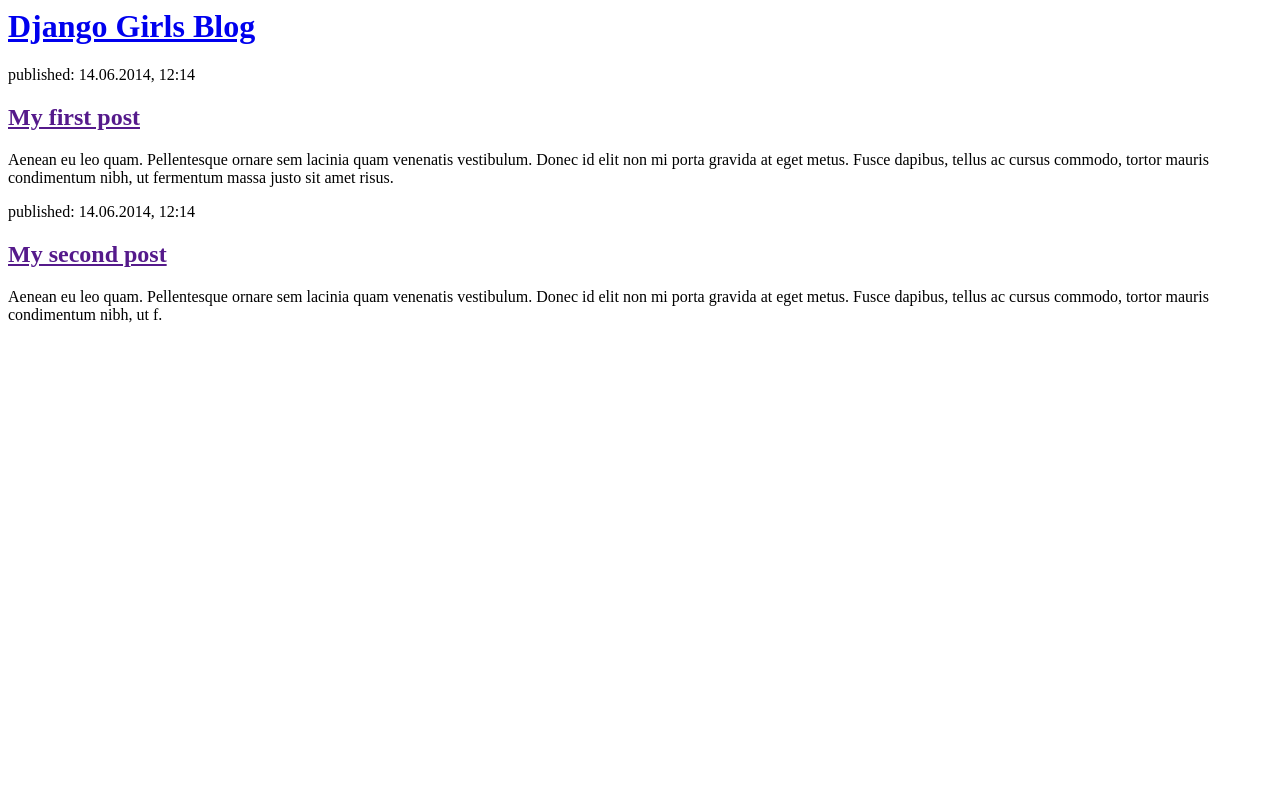
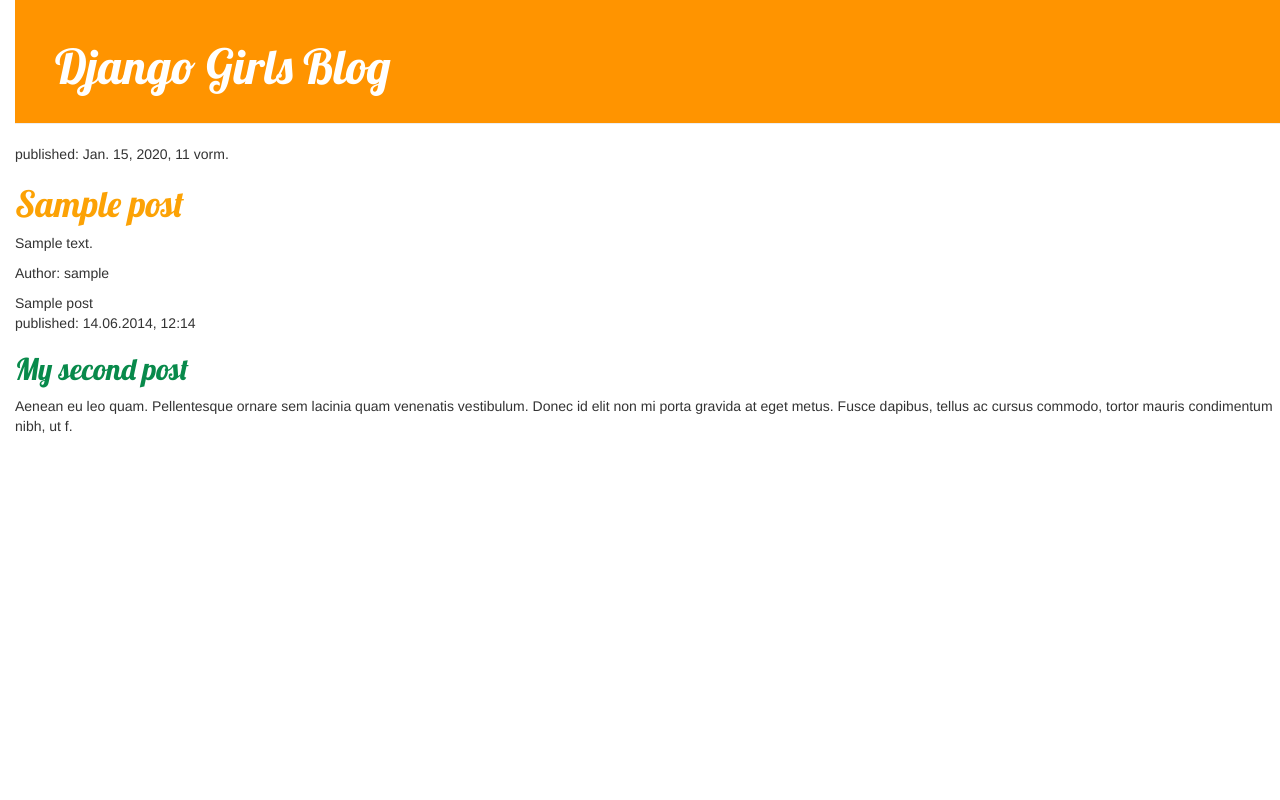
Before and after one commit to funnysunnyday/my-first-blog, a Django app: template blog/templates/blog/post_list.html in a window 1280 px wide. Run offline with Django 3.2, Linux system fonts and the light colour scheme; the template is opened without the code that fills it: values that come from a table or form of the project are taken from there, others are empty; tables that the repository leaves empty hold one stand-in row (values such as "Sample post"); some libraries are stand-ins or nearby versions.

Commit message:
Modified templates to display posts from database.

```diff
--- /dev/null
+++ b/blog/static/css/blog.css
@@ -0,0 +1,57 @@
+h1 a {
+    color: #FCA205;
+    font-family: 'Lobster';
+}
+h2 a {
+    color: #088A4B;
+    font-family: 'Lobster';
+}
+body {
+    padding-left: 15px;
+}
+.page-header {
+    background-color: #ff9400;
+    margin-top: 0;
+    padding: 20px 20px 20px 40px;
+}
+
+.page-header h1, .page-header h1 a, .page-header h1 a:visited, .page-header h1 a:active {
+    color: #ffffff;
+    font-size: 36pt;
+    text-decoration: none;
+}
+
+.content {
+    margin-left: 40px;
+}
+
+h1, h2, h3, h4 {
+    font-family: 'Lobster', cursive;
+}
+
+.date {
+    color: #828282;
+}
+
+.save {
+    float: right;
+}
+
+.post-form textarea, .post-form input {
+    width: 100%;
+}
+
+.top-menu, .top-menu:hover, .top-menu:visited {
+    color: #ffffff;
+    float: right;
+    font-size: 26pt;
+    margin-right: 20px;
+}
+
+.post {
+    margin-bottom: 70px;
+}
+
+.post h1 a, .post h1 a:visited {
+    color: #000000;
+}
--- a/blog/templates/blog/post_list.html
+++ b/blog/templates/blog/post_list.html
@@ -1,18 +1,29 @@
+{% load staticfiles %}
 <html>
     <head>
         <title>Django Girls blog</title>
+        <link rel="stylesheet" href="//maxcdn.bootstrapcdn.com/bootstrap/3.2.0/css/bootstrap.min.css">
+        <link rel="stylesheet" href="//maxcdn.bootstrapcdn.com/bootstrap/3.2.0/css/bootstrap-theme.min.css">
+        <link href="//fonts.googleapis.com/css?family=Lobster&subset=latin,latin-ext" rel="stylesheet" type="text/css">
+        <link rel="stylesheet" href="{% static 'css/blog.css' %}">
     </head>
     <body>
-        <div>
+        <div class="page-header">
             <h1><a href="/">Django Girls Blog</a></h1>
         </div>
-
+        {% for post in posts %}
         <div>
-            <p>published: 14.06.2014, 12:14</p>
-            <h2><a href="">My first post</a></h2>
-            <p>Aenean eu leo quam. Pellentesque ornare sem lacinia quam venenatis vestibulum. Donec id elit non mi porta gravida at eget metus. Fusce dapibus, tellus ac cursus commodo, tortor mauris condimentum nibh, ut fermentum massa justo sit amet risus.</p>
+            <p>published: {{ post.published_date }}</p>
+            <h1><a href="">{{ post.title }}</a></h1>
+            <p>{{ post.text|linebreaksbr }}</p>
+            <p>Author: {{ post.author }}</p>
         </div>
-
+      {% endfor %}
+        <div>
+            {% for post in posts %}
+                {{ post }}
+            {% endfor %}
+        </div>
         <div>
             <p>published: 14.06.2014, 12:14</p>
             <h2><a href="">My second post</a></h2>
--- a/blog/views.py
+++ b/blog/views.py
@@ -1,4 +1,7 @@
 from django.shortcuts import render
+from django.utils import timezone
+from .models import Post
 
 def post_list(request):
-    return render(request, 'blog/post_list.html', {})
+    posts = Post.objects.filter(published_date__lte=timezone.now()).order_by("published_date")
+    return render(request, 'blog/post_list.html', {"posts": posts})
```
